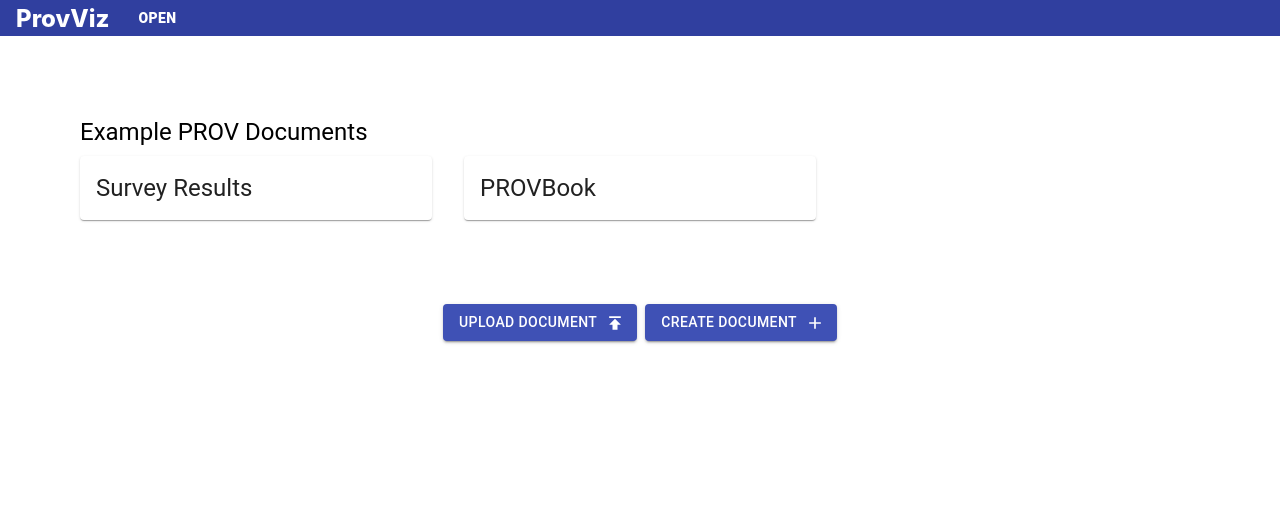
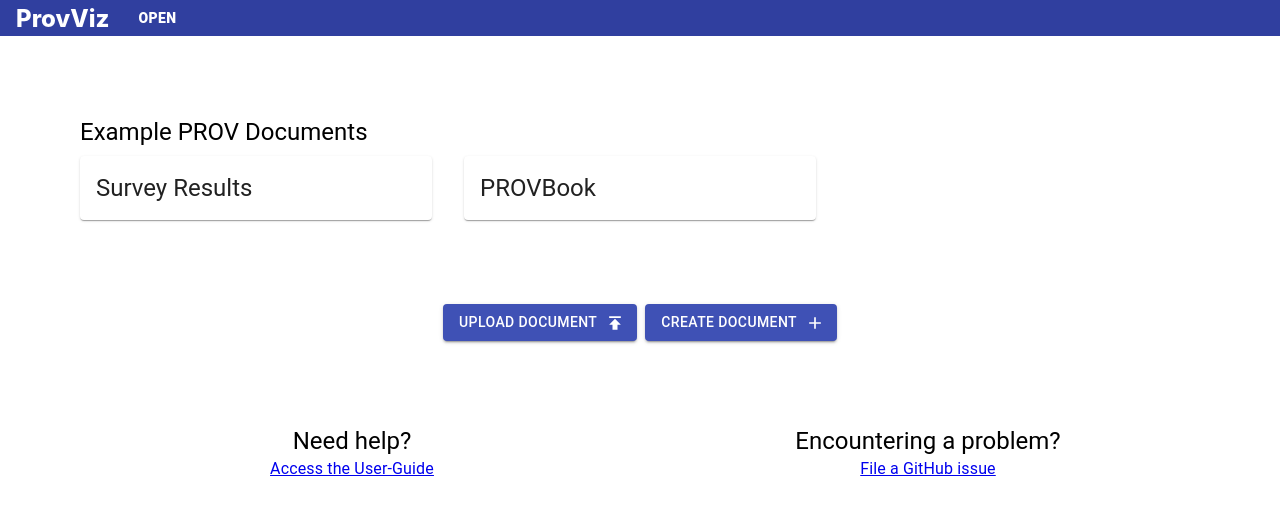
Before and after one commit to benwerner01/provviz-web, a React (Create React App) app: page / in a window 1280 px wide. Shown: the top 512 px of the page. Built offline with nearby package versions, Linux system fonts and the light colour scheme.

Commit message:
user-guide

```diff
--- a/src/components/StartView.tsx
+++ b/src/components/StartView.tsx
@@ -16,6 +16,7 @@ import { PROVDocument } from '../lib/types';
 
 const useStyles = makeStyles((theme) => ({
   wrapper: {
+    maxHeight: 'calc(100% - 36px)',
     position: 'relative',
     padding: theme.spacing(10),
     boxSizing: 'border-box',
@@ -149,6 +150,28 @@ const StartView: React.FC<StartViewProps> = ({
           Create Document
         </Button>
       </Box>
+      <Grid container spacing={4}>
+        <Grid item xs={12} md={6}>
+          <Box display="flex" alignItems="center" flexDirection="column">
+            <Typography variant="h5">Need help?</Typography>
+            <Typography>
+              <a href="/user-guide.pdf" target="_blank" rel="noopener noreferrer">
+                Access the User-Guide
+              </a>
+            </Typography>
+          </Box>
+        </Grid>
+        <Grid item xs={12} md={6}>
+          <Box display="flex" alignItems="center" flexDirection="column">
+            <Typography variant="h5">Encountering a problem?</Typography>
+            <Typography>
+              <a href="https://github.com/benwerner01/provviz-web/issues" target="_blank" rel="noopener noreferrer">
+                File a GitHub issue
+              </a>
+            </Typography>
+          </Box>
+        </Grid>
+      </Grid>
     </Box>
   );
 };
```
Also changed, not shown: 1 other file (tests, documents, lock files or other folders).
